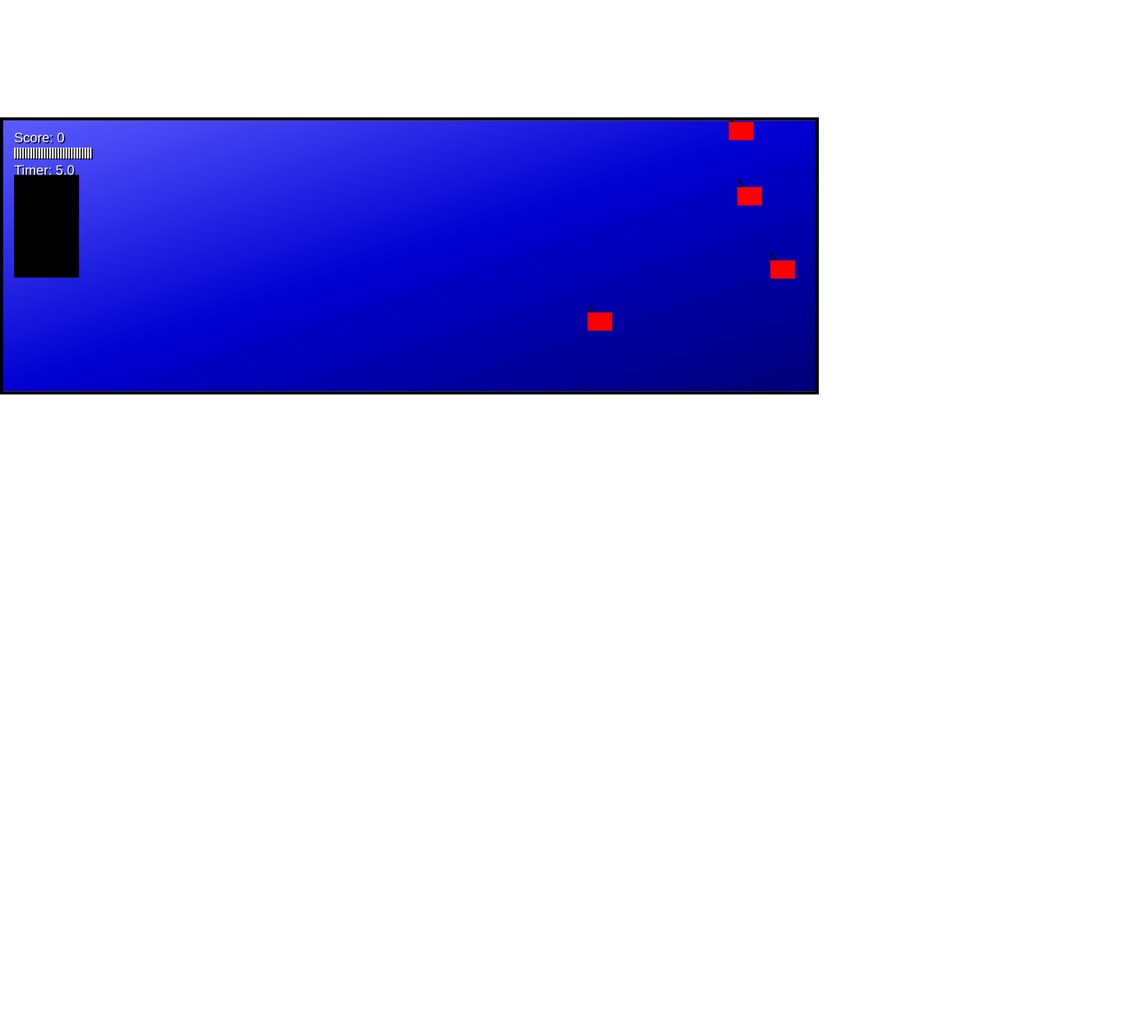
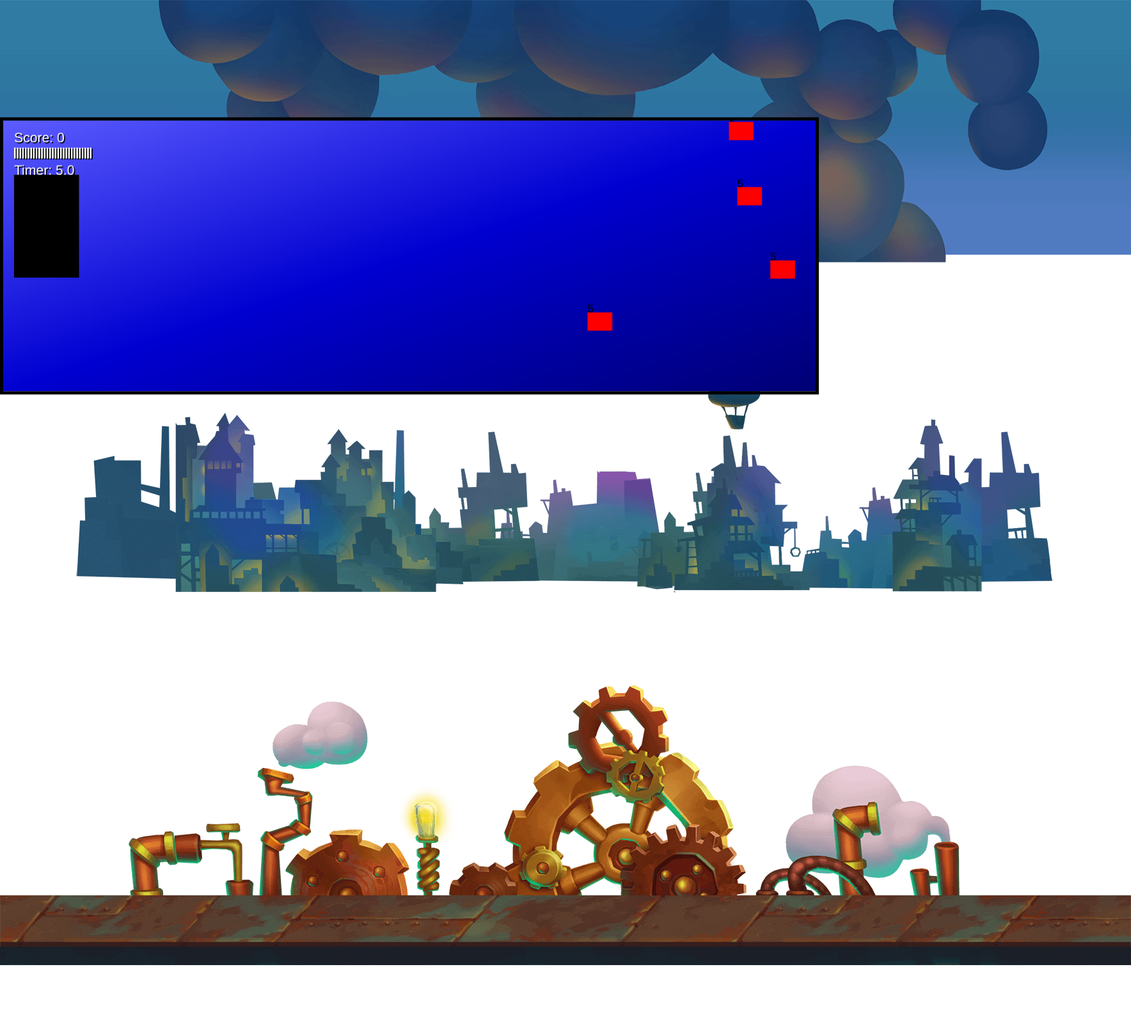
Before and after one commit to YakubuAmidu/steampunk-game, a website: page index.html in a window 1280 px wide. Shown: the top 1600 px of the page at 64% size, 1768 px wide, since content can reach past the window. Before the commit the page ends 800 px from the top, so only its background shows below. Drawn offline with Linux system fonts and the light colour scheme.

Commit message:
Initial commit

```diff
--- a/index.html
+++ b/index.html
@@ -7,11 +7,22 @@
 
     <!-- CSS-STYLESHEET -->
     <link rel="stylesheet" href="css/style.css" />
+
     <title>Steampunk game</title>
   </head>
   <body>
     <canvas id="canvas1"></canvas>
 
+    <!-- Characters -->
+
+    <!-- props -->
+
+    <!-- environment -->
+    <img id="layer1" src="assets/layer1.png" alt="img" />
+    <img id="layer2" src="assets/layer2.png" alt="img" />
+    <img id="layer3" src="assets/layer3.png" alt="img" />
+    <img id="layer4" src="assets/layer4.png" alt="img" />
+
     <script src="script.js"></script>
   </body>
 </html>
```
Also changed, not shown: assets/layer1.png (added), assets/layer2.png (added), assets/layer3.png (added), assets/layer4.png (added).
